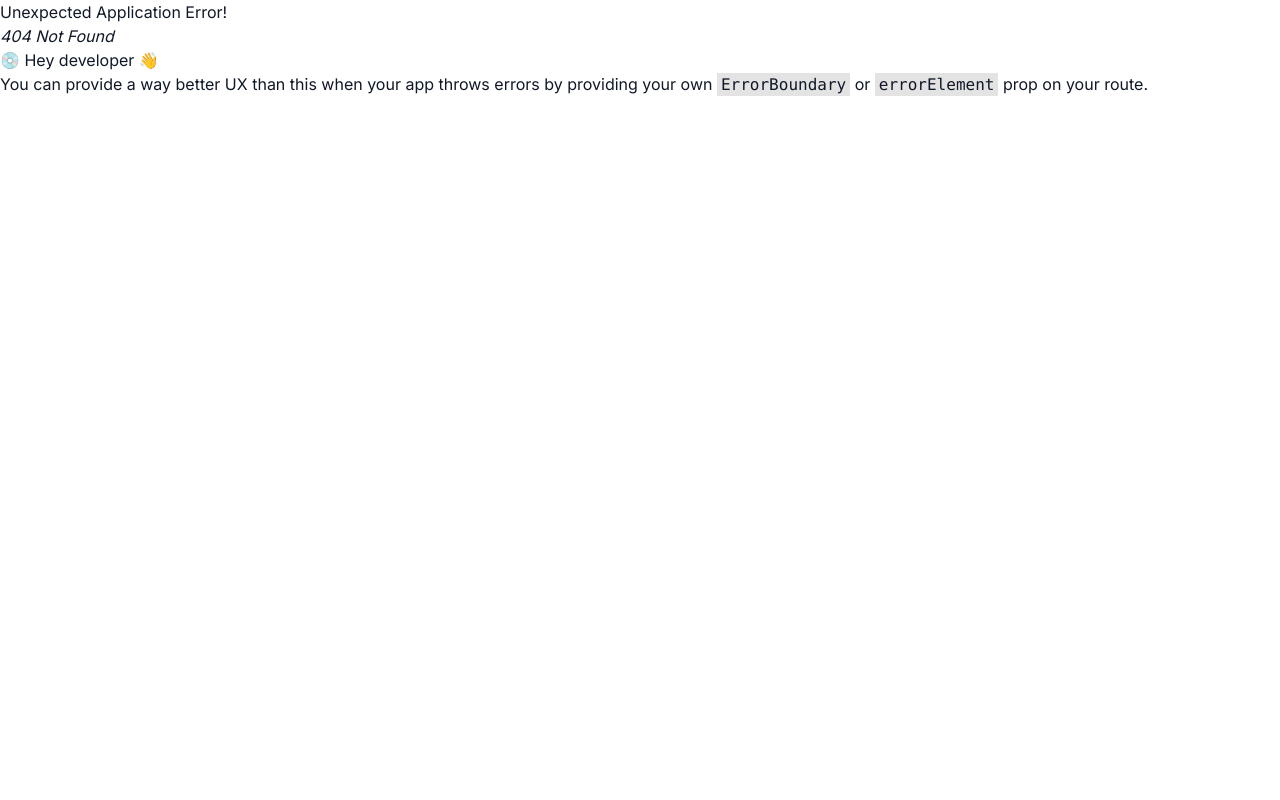
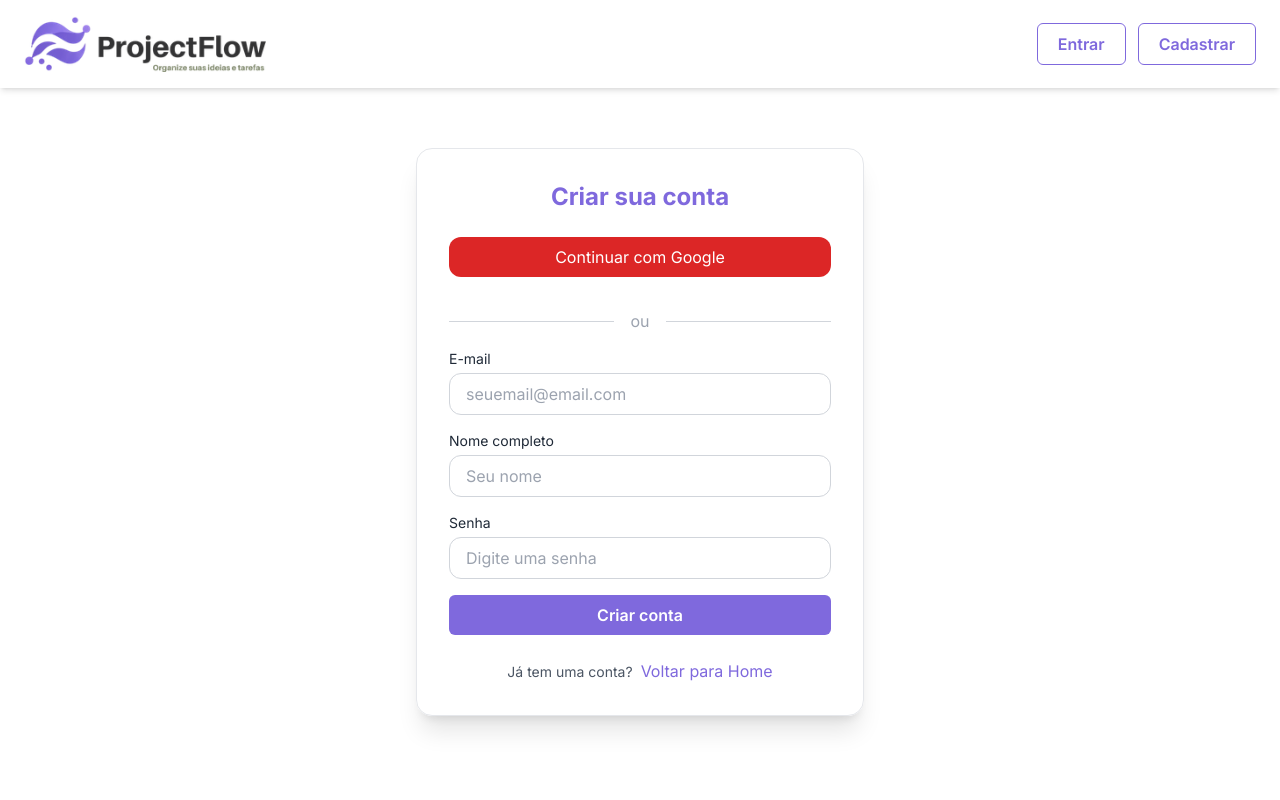
Before and after one commit to JoaoVictorBarbosa01/projectflow, a React (Vite) app: page /cadastrar in a window 1280 px wide. Before the commit this address had no page. Shown: the top 800 px of the page. Built offline with nearby package versions, Linux system fonts and the light colour scheme.

Commit message:
adicionado formulario e tela de cadastro

```diff
--- a/package.json
+++ b/package.json
@@ -11,6 +11,8 @@
   },
   "dependencies": {
     "@heroicons/react": "^2.2.0",
+    "@supabase/supabase-js": "^2.49.8",
+    "clsx": "^2.1.1",
     "framer-motion": "^12.12.1",
     "lucide-react": "^0.511.0",
     "next-themes": "^0.4.6",
--- a/src/AppRouter.tsx
+++ b/src/AppRouter.tsx
@@ -4,6 +4,7 @@ import LandingPage from "./pages/LandingPage";
 import About from "./pages/About";
 import PrivacyPolicy from "./pages/PrivacyPolicy";
 import TermsOfUse from "./pages/TermsOfUse";
+import Signup from "./pages/Signup";
 
 
 // cria o roteador e exporta
@@ -16,6 +17,7 @@ export const router = createBrowserRouter([
       { path: "sobre", element: <About/> },
       { path: "privacidade", element: <PrivacyPolicy /> },
       { path: "termos", element: <TermsOfUse /> },
+      { path: "cadastrar", element: <Signup /> },
 
     ],
   },
--- a/src/components/Button.tsx
+++ b/src/components/Button.tsx
@@ -1,56 +1,41 @@
-import React, { ReactNode } from 'react';   // Importa React e ReactNode para filhos
-import { motion } from 'framer-motion';    // Importa Framer Motion para animações
+import { motion } from 'framer-motion';
+import { ComponentPropsWithoutRef, ReactNode } from 'react';
+import clsx from 'clsx';
+import { MotionProps } from 'framer-motion';
 
-// Interface para definir as props do botão com tipagem TypeScript
-interface ButtonProps {
-  children: ReactNode;       // Conteúdo dentro do botão (texto, ícone)
-  onClick?: () => void;      // Função opcional para evento de clique
-  variant?: 'primary' | 'secondary' | 'outline';  // Variações de estilo
-  disabled?: boolean;        // Estado desabilitado
-  className?: string;        // Classes CSS extras para customização
-}
+// Tipagem correta para um botão com Framer Motion + atributos nativos
+type ButtonProps = {
+  variant?: 'primary' | 'secondary' | 'outline';
+  children: ReactNode;
+  className?: string;
+} & ComponentPropsWithoutRef<'button'> & MotionProps;
 
-// Objetivo: definir as classes Tailwind para cada variante de botão
 const variants = {
   primary: 'bg-primary text-white hover:bg-primary-dark focus:ring-primary',
   secondary: 'bg-primary-light text-white hover:bg-primary focus:ring-primary-light',
   outline: 'border border-primary text-primary hover:bg-primary hover:text-white focus:ring-primary',
 };
 
-// Componente Button com animações e suporte a disabled e acessibilidade
-export const Button: React.FC<ButtonProps> = ({
+export const Button = ({
   children,
-  onClick,
-  variant = 'primary',   // Define o padrão para primary
-  disabled = false,      // Padrão é habilitado
-  className = '',        // Classes adicionais extras
-}) => {
+  variant = 'primary',
+  disabled = false,
+  className = '',
+  ...props
+}: ButtonProps) => {
   return (
     <motion.button
-      // Evento de clique só chama se não estiver desabilitado
-      onClick={!disabled ? onClick : undefined}
-      // Classes Tailwind:
-      // px e py para padding, rounded-md para bordas arredondadas
-      // font-semibold para destaque no texto
-      // focus:outline-none e focus:ring-2 para foco visível
-      // transition para animação suave
-      // adiciona classes conforme a variante
-      // adiciona classes extras que vieram por prop
-      // adiciona cursor-not-allowed se disabled
-      className={`
-        px-5 py-2 rounded-md font-semibold focus:outline-none focus:ring-2 transition
-        ${variants[variant]}
-        ${disabled ? 'opacity-50 cursor-not-allowed' : 'cursor-pointer'}
-        ${className}
-      `}
-      // Animação ao passar mouse (hover) só se não estiver desabilitado
+      className={clsx(
+        `px-5 py-2 rounded-md font-semibold focus:outline-none focus:ring-2 transition`,
+        variants[variant],
+        disabled ? 'opacity-50 cursor-not-allowed' : 'cursor-pointer',
+        className
+      )}
       whileHover={!disabled ? { scale: 1.05 } : {}}
-      // Animação ao clicar (tap) só se não estiver desabilitado
       whileTap={!disabled ? { scale: 0.95 } : {}}
-      // Acessibilidade: aria-disabled para indicar estado para leitores de tela
       aria-disabled={disabled}
-      // Desabilita nativamente o botão (impede eventos e foco)
       disabled={disabled}
+      {...props}
     >
       {children}
     </motion.button>
--- a/src/components/Navbar.tsx
+++ b/src/components/Navbar.tsx
@@ -2,6 +2,7 @@ import React, { useState } from "react";  // useState para controlar o menu aber
 import { Button } from "./Button";        // Componente botão reutilizável
 import { motion } from "framer-motion";  // Para animações
 import LogoImage from "../assets/logo/logo.webp"; // Importa logo
+import { Link } from "react-router-dom";
 
 export const Navbar: React.FC = () => {
   // Estado para abrir/fechar menu mobile
@@ -30,7 +31,9 @@ export const Navbar: React.FC = () => {
       {/* Botões para desktop - escondidos em telas pequenas */}
       <div className="hidden sm:flex space-x-3">
         <Button variant="outline">Entrar</Button>
-        <Button variant="primary">Cadastrar</Button>
+        <Link to="/Cadastrar">
+          <Button variant="outline">Cadastrar</Button>
+        </Link>
       </div>
 
       {/* Botão hamburger para mobile - visível só abaixo de "sm" */}
@@ -87,9 +90,12 @@ export const Navbar: React.FC = () => {
           <Button variant="outline" className="w-40">
             Entrar
           </Button>
-          <Button variant="primary" className="w-40">
+          <Link
+            to="/cadastrar"
+            className="px-4 py-2 bg-indigo-600 text-white rounded-xl hover:bg-indigo-700"
+          >
             Cadastrar
-          </Button>
+          </Link>
         </motion.div>
       )}
     </motion.nav>
--- /dev/null
+++ b/src/pages/Signup.tsx
@@ -0,0 +1,92 @@
+import React from "react";
+import usePageTitle from "../hooks/usePageTitle";
+import { Button } from "../components/Button";
+import { Link } from "react-router-dom";
+import { motion } from "framer-motion";
+
+const Signup: React.FC = () => {
+  usePageTitle("Cadastrar - ProjectFlow");
+
+  return (
+    <section className="min-h-screen flex flex-col items-center justify-center px-4 py-20 bg-white text-gray-800">
+      <motion.div
+        className="w-full max-w-md p-8 rounded-2xl shadow-xl border border-gray-200"
+        initial={{ opacity: 0, y: 30 }}
+        animate={{ opacity: 1, y: 0 }}
+        transition={{ duration: 0.5 }}
+      >
+        <h1 className="text-2xl font-bold text-center mb-6 text-primary">
+          Criar sua conta
+        </h1>
+
+        {/* Botão de autenticação com Google */}
+        <button className="w-full py-2 px-4 mb-4 text-white bg-red-600 hover:bg-red-700 rounded-xl transition-colors">
+          Continuar com Google
+        </button>
+
+        {/* Separador */}
+        <div className="flex items-center my-4">
+          <hr className="flex-1 border-gray-300" />
+          <span className="mx-4 text-gray-400">ou</span>
+          <hr className="flex-1 border-gray-300" />
+        </div>
+
+        {/* Formulário de cadastro */}
+        <form className="space-y-4">
+          <div>
+            <label htmlFor="email" className="block text-sm font-medium mb-1">
+              E-mail
+            </label>
+            <input
+              type="email"
+              id="email"
+              className="w-full px-4 py-2 border border-gray-300 rounded-xl focus:outline-none focus:ring-2 focus:ring-primary"
+              placeholder="seuemail@email.com"
+              required
+            />
+          </div>
+
+          <div>
+            <label htmlFor="name" className="block text-sm font-medium mb-1">
+              Nome completo
+            </label>
+            <input
+              type="text"
+              id="name"
+              className="w-full px-4 py-2 border border-gray-300 rounded-xl focus:outline-none focus:ring-2 focus:ring-primary"
+              placeholder="Seu nome"
+              required
+            />
+          </div>
+
+          <div>
+            <label htmlFor="password" className="block text-sm font-medium mb-1">
+              Senha
+            </label>
+            <input
+              type="password"
+              id="password"
+              className="w-full px-4 py-2 border border-gray-300 rounded-xl focus:outline-none focus:ring-2 focus:ring-primary"
+              placeholder="Digite uma senha"
+              required
+            />
+          </div>
+
+          <Button type="submit" variant="primary" className="w-full">
+            Criar conta
+          </Button>
+        </form>
+
+        {/* Link para voltar para Home */}
+        <div className="mt-6 text-center">
+          <span className="text-sm text-gray-600">Já tem uma conta?</span>
+          <Link to="/" className="ml-2 text-primary font-medium hover:underline">
+            Voltar para Home
+          </Link>
+        </div>
+      </motion.div>
+    </section>
+  );
+};
+
+export default Signup;
--- /dev/null
+++ b/src/supabase.ts
@@ -0,0 +1,9 @@
+// src/supabase.ts
+
+import { createClient } from '@supabase/supabase-js'
+
+const supabaseUrl = import.meta.env.VITE_SUPABASE_URL
+const supabaseAnonKey = import.meta.env.VITE_SUPABASE_ANON_KEY
+
+export const supabase = createClient(supabaseUrl, supabaseAnonKey)
+export default supabase
```
Also changed, not shown: 2 other files (tests, documents, lock files or other folders).
